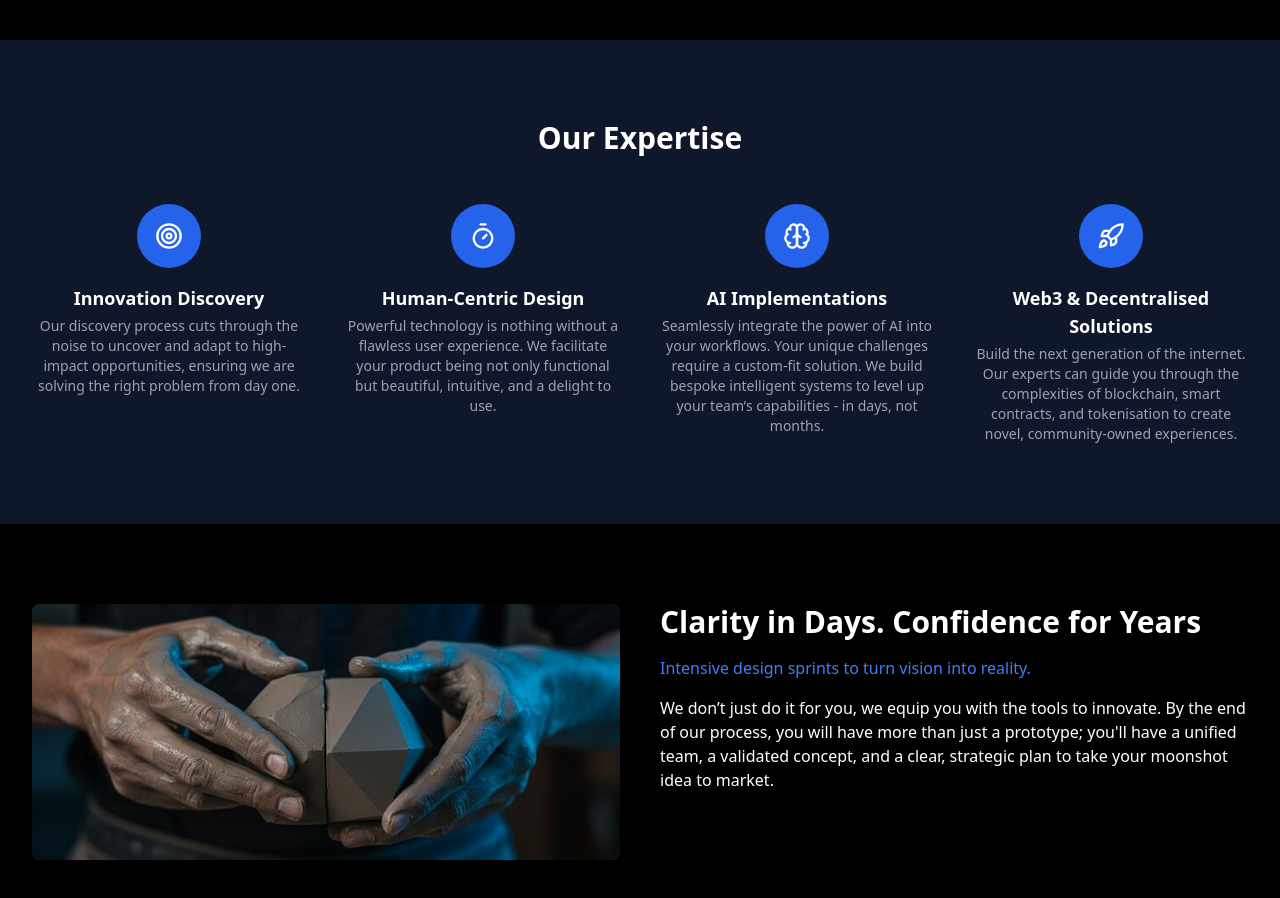
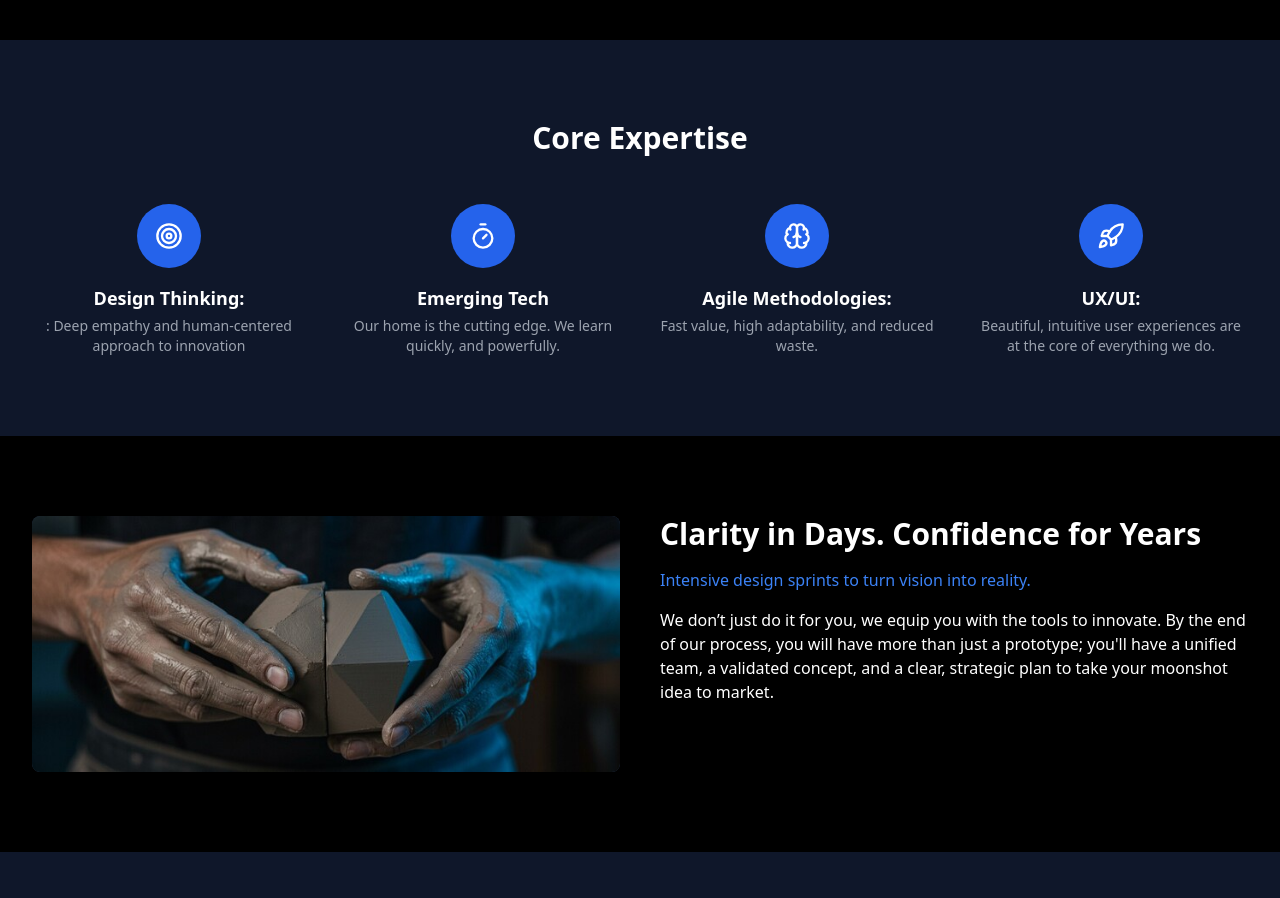
Before and after one commit to Lunim-Corporate/lunim-studio, a React (Vite) app: page / in a window 1280 px wide. Shown: the part 1600-2498 px from the top of the page. Built offline with nearby package versions, Linux system fonts and the light colour scheme; no server answers.

Commit message:
Fix: changge expertise section text to recent as on docs

```diff
--- a/src/pages/Home.tsx
+++ b/src/pages/Home.tsx
@@ -143,6 +143,37 @@ const App: React.FC = () => {
       icon: RocketIcon,
       title: 'Web3 & Decentralised Solutions',
       description: ' Build the next generation of the internet. Our experts can guide you through the complexities of blockchain, smart contracts, and tokenisation to create novel, community-owned experiences.',
+      bgColor: 'from-yellow-400 to-orange-500',
+      iconBg: 'bg-yellow-500'
+    }
+  ];
+
+  const expertiseSection = [
+    {
+      icon: TargetIcon,
+      title: 'Design Thinking:',
+      description: ': Deep empathy and human-centered approach to innovation',
+      bgColor: 'from-blue-400 to-blue-600',
+      iconBg: 'bg-blue-500'
+    },
+    {
+      icon: Timer,
+      title: 'Emerging Tech',
+      description: 'Our home is the cutting edge. We learn quickly, and powerfully.',
+      bgColor: 'from-purple-400 to-purple-600',
+      iconBg: 'bg-purple-500'
+    },
+    {
+      icon: BrainIcon,
+      title: 'Agile Methodologies:',
+      description: ' Fast value, high adaptability, and reduced waste.',
+      bgColor: 'from-pink-400 to-pink-600',
+      iconBg: 'bg-pink-500'
+    },
+    {
+      icon: RocketIcon,
+      title: 'UX/UI:',
+      description: 'Beautiful, intuitive user experiences are at the core of everything we do.',
       bgColor: 'from-yellow-400 to-orange-500',
       iconBg: 'bg-yellow-500'
     }
@@ -395,12 +426,12 @@ const App: React.FC = () => {
         </div>
       </section>
 
-      {/* New Expertise Cards Section */}
+      {/*Expertise Section */}
       <section id="expertiseSection" className="bg-[#0f172a] py-20">
         <div className="max-w-7xl mx-auto px-4 sm:px-6 lg:px-8 text-center">
-          <h2 className="text-3xl font-bold text-white mb-12">Our Expertise</h2>
+          <h2 className="text-3xl font-bold text-white mb-12">Core Expertise</h2>
           <div className="grid grid-cols-1 sm:grid-cols-2 md:grid-cols-4 gap-10">
-            {expertiseAreas.map((item, index) => {
+            {expertiseSection.map((item, index) => {
               const Icon = item.icon;
               return (
                 <div
```
